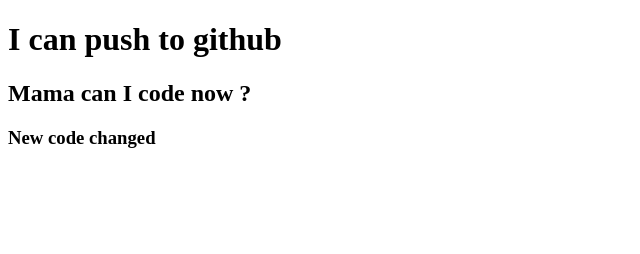
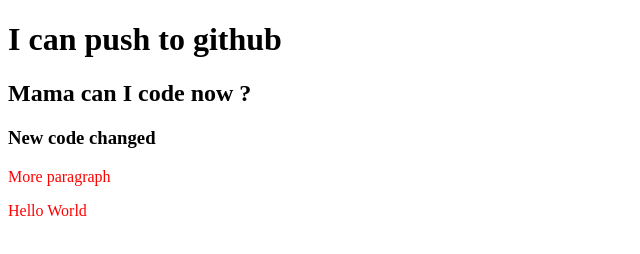
Before and after one commit to mdfurkan689/my-second-ripo, a plain HTML site: page index.html in a window 1280 px wide. Shown: the whole page, without its empty margins (0-640 px from the left). Drawn offline with Linux system fonts and the light colour scheme.

Commit message:
Added style

```diff
--- a/index.html
+++ b/index.html
@@ -5,10 +5,13 @@
     <meta http-equiv="X-UA-Compatible" content="IE=edge">
     <meta name="viewport" content="width=device-width, initial-scale=1.0">
     <title>My second ripo</title>
+    <link rel="stylesheet" href="style.css">
 </head>
 <body>
     <h1>I can push to github</h1>
     <h2>Mama can I code now ?</h2>
     <h3>New code changed</h3>
+    <p>More paragraph</p>
+    <p>Hello World</p>
 </body>
 </html>
--- /dev/null
+++ b/style.css
@@ -0,0 +1,3 @@
+p{
+    color: red;
+}
```
